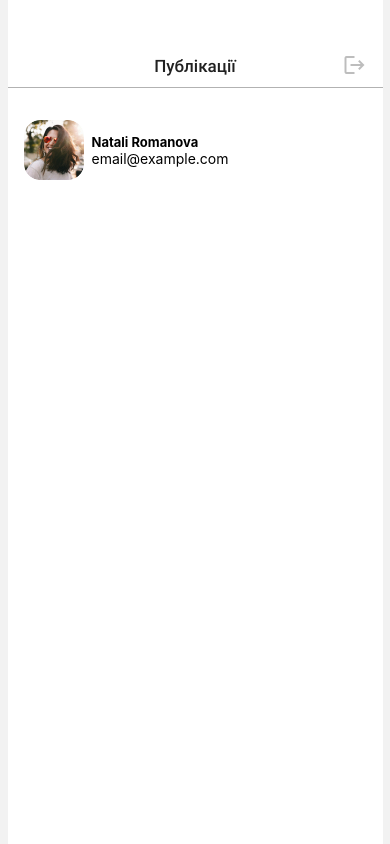
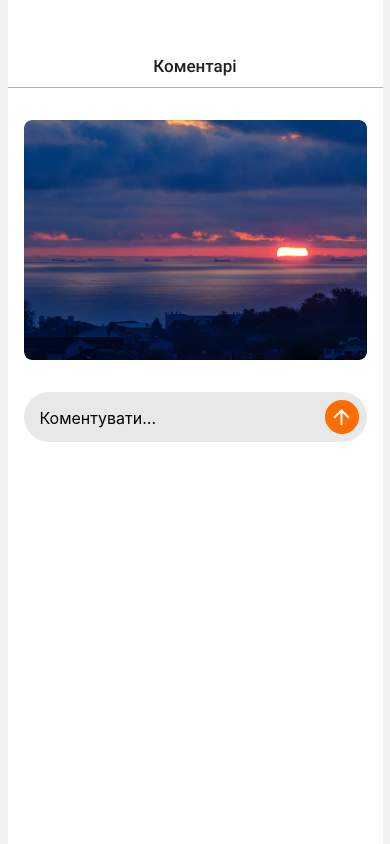
Before and after one commit to Oleksandr-Kharkiv/AwesomeProject, a React Native app: screen /CommentsScreen in a window 390 px wide. Built offline with nearby package versions, Linux system fonts and the light colour scheme.

Commit message:
add commentScreen

```diff
--- a/Screens/Home/CommentsScreen.jsx
+++ b/Screens/Home/CommentsScreen.jsx
@@ -5,41 +5,35 @@ import {
   View,
   Image,
   TouchableOpacity,
+  TextInput,
+  ScrollView,
+  Platform,
 } from "react-native";
 import * as Font from "expo-font";
-import { MaterialIcons } from "@expo/vector-icons";
-import authorPhoto from "../../images/authorPhoto.jpg";
+import { Feather, MaterialIcons, Octicons } from "@expo/vector-icons";
+import postPhoto_2 from "../../images/img_24.jpg";
 
 const CommentsScreen = () => {
   return (
     <View style={styles.screen}>
-      <View style={styles.header}>
-        <Text style={styles.headerTitle}>Публікації</Text>
-        <TouchableOpacity
-          style={styles.wrapIconLogOut}
-          onPress={() => {
-            console.log("Logout");
-          }}
-        >
-          <MaterialIcons
-            name="logout"
-            size={24}
-            color="#BDBDBD"
-            style={styles.iconLogOut}
-          />
-        </TouchableOpacity>
-      </View>
-      <View style={styles.body}>
-        <TouchableOpacity style={styles.publicationAuthorWrap} onPress={() => {
-                      console.log("Natali Romanova");
-                    }}>
-          <Image source={authorPhoto} style={styles.authorPhoto} />
-          <View style={styles.wrap} >
-          <Text style={styles.authorLogin}>Natali Romanova</Text>
-          <Text style={styles.authorEmail}>email@example.com</Text>
+      <ScrollView>
+        <View style={styles.header}>
+          <Text style={styles.headerTitle}>Коментарі</Text>
+        </View>
+        <View style={styles.comments}>
+          <Image source={postPhoto_2} style={styles.postPhoto} />
+          <View style={styles.commentInputWrap}>
+            <TextInput
+              style={styles.commentInput}
+              placeholder="Коментувати..."
+              autoCompleteType="off"
+            />
+            <TouchableOpacity style={styles.sendCommentBtn}>
+            <MaterialIcons name="arrow-upward" size={24} color="#FFFFFF" />
+            </TouchableOpacity>
           </View>
-        </TouchableOpacity>
-      </View>
+        </View>
+      </ScrollView>
     </View>
   );
 };
@@ -67,9 +61,8 @@ const styles = StyleSheet.create({
     borderBottomColor: "rgba(0, 0, 0, 0.3)",
     borderBottomWidth: 1,
   },
-
   headerTitle: {
-    fontFamily: 'Roboto500',
+    fontFamily: "Roboto500",
     color: "#212121",
     fontWeight: 500,
     fontSize: 17,
@@ -79,36 +72,52 @@ const styles = StyleSheet.create({
     right: 16,
     bottom: 10,
   },
-  body: {
+  comments: {
     position: "relative",
+    height: "100%",
     paddingTop: 32,
-    paddingBottom: 32,
+    paddingBottom: 16,
     paddingLeft: 16,
     paddingRight: 16,
+    display: "flex",
     backgroundColor: "#ffffff",
   },
-  publicationAuthorWrap: {
-    display: 'flex',
-    flexDirection: 'row',
-    gap: 8,
+
+  postPhoto: {
+    position: "relative",
+    borderRadius: 8,
+    width: "100%",
+    height: 240,
+    marginBottom: 32,
   },
-  authorPhoto: {
-    width: 60,
-    height: 60,
-    borderRadius: 16,
+
+  commentInputWrap: {
+    position: "relative",
   },
-  wrap: {
-    justifyContent: 'center',
-  },
-  authorLogin: {
-    fontSize: 13,
-    fontWeight: 700,
+  commentInput:{
+    backgroundColor:  "#E8E8E8",
+    borderRadius: 100,
+    height: 50,
+    paddingTop: 16,
+    paddingBottom: 15,
+    paddingLeft: 16,
+    fontSize: 16,
 
   },
-  authorEmail: {
-    borderRadius: 16,
+
+  sendCommentBtn: {
+    position: "absolute",
+    top: 8,
+    right: 8,
+    bottom: 8,
+    backgroundColor: "#FF6C00",
+    borderRadius: 100,
+    width: 34,
+    height: 34,
+    display: "flex",
+    justifyContent: "center",
+    alignItems: "center",
   },
-
 });
 
 export default CommentsScreen;
--- a/Screens/Home/MapScreen.jsx
+++ b/Screens/Home/MapScreen.jsx
@@ -27,17 +27,6 @@ const MapScreen = () => {
             color="#BDBDBD"
             style={styles.iconLogOut}
           />
-        </TouchableOpacity>
-      </View>
-      <View style={styles.body}>
-        <TouchableOpacity style={styles.publicationAuthorWrap} onPress={() => {
-                      console.log("Natali Romanova");
-                    }}>
-          <Image source={authorPhoto} style={styles.authorPhoto} />
-          <View style={styles.wrap} >
-          <Text style={styles.authorLogin}>Natali Romanova</Text>
-          <Text style={styles.authorEmail}>email@example.com</Text>
-          </View>
         </TouchableOpacity>
       </View>
     </View>
@@ -79,36 +68,6 @@ const styles = StyleSheet.create({
     right: 16,
     bottom: 10,
   },
-  body: {
-    position: "relative",
-    paddingTop: 32,
-    paddingBottom: 32,
-    paddingLeft: 16,
-    paddingRight: 16,
-    backgroundColor: "#ffffff",
-  },
-  publicationAuthorWrap: {
-    display: 'flex',
-    flexDirection: 'row',
-    gap: 8,
-  },
-  authorPhoto: {
-    width: 60,
-    height: 60,
-    borderRadius: 16,
-  },
-  wrap: {
-    justifyContent: 'center',
-  },
-  authorLogin: {
-    fontSize: 13,
-    fontWeight: 700,
-
-  },
-  authorEmail: {
-    borderRadius: 16,
-  },
-
 });
 
 export default MapScreen;
--- a/Screens/Home/PostsScreen.jsx
+++ b/Screens/Home/PostsScreen.jsx
@@ -208,6 +208,7 @@ const styles = StyleSheet.create({
     fontFamily: "Roboto500",
     fontSize: 16,
     fontWeight: 500,
+    textDecorationLine: 'underline',
   },
   postLocationIcon: {
     color: "#BDBDBD",
--- a/Screens/Home/ProfileScreen.jsx
+++ b/Screens/Home/ProfileScreen.jsx
@@ -10,7 +10,7 @@ import {
   Image,
 } from "react-native";
 import * as Font from "expo-font";
-import { AntDesign, Feather, Octicons, MaterialIcons } from "@expo/vector-icons";
+import { AntDesign, Feather, Octicons, MaterialIcons, FontAwesome } from "@expo/vector-icons";
 import photo_bg from "../../images/photo_bg.jpg";
 import profileUserPhoto from "../../images/userPhoto.jpg";
 import postPhoto_1 from "../../images/img_23.jpg";
@@ -22,7 +22,7 @@ const ProfileScreen = () => {
   return (
     <View style={styles.screen}>
       <ImageBackground source={photo_bg} style={styles.backgroundImg}>
-        <ScrollView>
+        <ScrollView style={styles.scroll}>
           <View style={styles.profile}>
               <View style={styles.profileUserPhotoWrap}>
               <Image
@@ -61,18 +61,19 @@ const ProfileScreen = () => {
               <Text style={styles.title}>Natali Romanova</Text>
             </View>
             <View style={styles.post}>
-              <ImageBackground source={postPhoto_1} style={styles.postPhoto} />
+              <Image source={postPhoto_1} style={styles.postPhoto} />
               <View style={styles.nameWrap}>
                 <Text style={styles.postName}>Ліс</Text>
               </View>
               <View style={styles.wrapper}>
                 <View style={styles.reactionsWrap}>
                   <View style={styles.reactionWrap}>
-                    <Feather name="message-circle" size={24} color="#BDBDBD" />
-                    <Text>0</Text>
+                  <FontAwesome name="comment" size={24} color="#FF6C00" />
+                  {/* <FontAwesome name="comment-o" size={24} color="#BDBDBD" />           */}
+                    <Text>8</Text>
                   </View>
                   <View style={styles.reactionWrap}>
-                    <AntDesign name="like2" size={24} color="#FF6C00" />
+                    <AntDesign name="like2" size={24} color="#FF6C00"/>
                     <Text>153</Text>
                   </View>
                 </View>
@@ -87,14 +88,15 @@ const ProfileScreen = () => {
               </View>
             </View>
             <View style={styles.post}>
-              <ImageBackground source={postPhoto_2} style={styles.postPhoto} />
+              <Image source={postPhoto_2} style={styles.postPhoto} />
               <View style={styles.nameWrap}>
                 <Text style={styles.postName}>Захід на Чорному морі</Text>
               </View>
               <View style={styles.wrapper}>
                 <View style={styles.reactionsWrap}>
                   <View style={styles.reactionWrap}>
-                    <Feather name="message-circle" size={24} color="#BDBDBD" />
+                  <FontAwesome name="comment" size={24} color="#FF6C00" />
+                    {/* <Feather name="message-circle" size={24} color="#BDBDBD" /> */}
                     <Text>3</Text>
                   </View>
                   <View style={styles.reactionWrap}>
@@ -113,14 +115,15 @@ const ProfileScreen = () => {
               </View>
             </View>
             <View style={styles.post}>
-              <ImageBackground source={postPhoto_3} style={styles.postPhoto} />
+              <Image source={postPhoto_3} style={styles.postPhoto} />
               <View style={styles.nameWrap}>
                 <Text style={styles.postName}>Старий будиночок у Венеції</Text>
               </View>
               <View style={styles.wrapper}>
                 <View style={styles.reactionsWrap}>
                   <View style={styles.reactionWrap}>
-                    <Feather name="message-circle" size={24} color="#BDBDBD" />
+                  <FontAwesome name="comment" size={24} color="#FF6C00" />
+                    {/* <Feather name="message-circle" size={24} color="#BDBDBD" /> */}
                     <Text>50</Text>
                   </View>
                   <View style={styles.reactionWrap}>
@@ -150,14 +153,18 @@ const styles = StyleSheet.create({
     flex: 1,
     width: "100%",
     maxWidth: 375,
-    // alignSelf: "center",
+    justifyContent: "flex-end",
     backgroundColor: "#ffffff",
   },
   backgroundImg: {
     flex: 1,
-    // justifyContent: "flex-end",
+    justifyContent: "flex-end",
+  },
+  scroll: {
+    flex: 0,
   },
   profile: {
+    flex: 1,
     position: "relative",
     marginTop: 147,
     paddingLeft: 16,
@@ -192,6 +199,7 @@ const styles = StyleSheet.create({
     }),
   },
   profileUserPhoto: {
+    borderRadius: 16,
     width: 120,
     height: 120,
     ...Platform.select({
@@ -226,8 +234,6 @@ const styles = StyleSheet.create({
   post: {
     marginBottom: 32,
     position: "relative",
-    paddingLeft: 16,
-    paddingRight: 16,
     display: "flex",
     gap: 8,
     backgroundColor: "#ffffff",
@@ -237,6 +243,11 @@ const styles = StyleSheet.create({
     borderRadius: 8,
     width: "100%",
     height: 240,
+    ...Platform.select({
+      android: {
+        overflow: "hidden",
+      },
+    }),
   },
   nameWrap: {
     margin: 0,
@@ -287,6 +298,7 @@ const styles = StyleSheet.create({
     fontFamily: "Roboto500",
     fontSize: 16,
     fontWeight: 500,
+    textDecorationLine: 'underline',
   },
   postLocationIcon: {
     color: "#BDBDBD",
```
